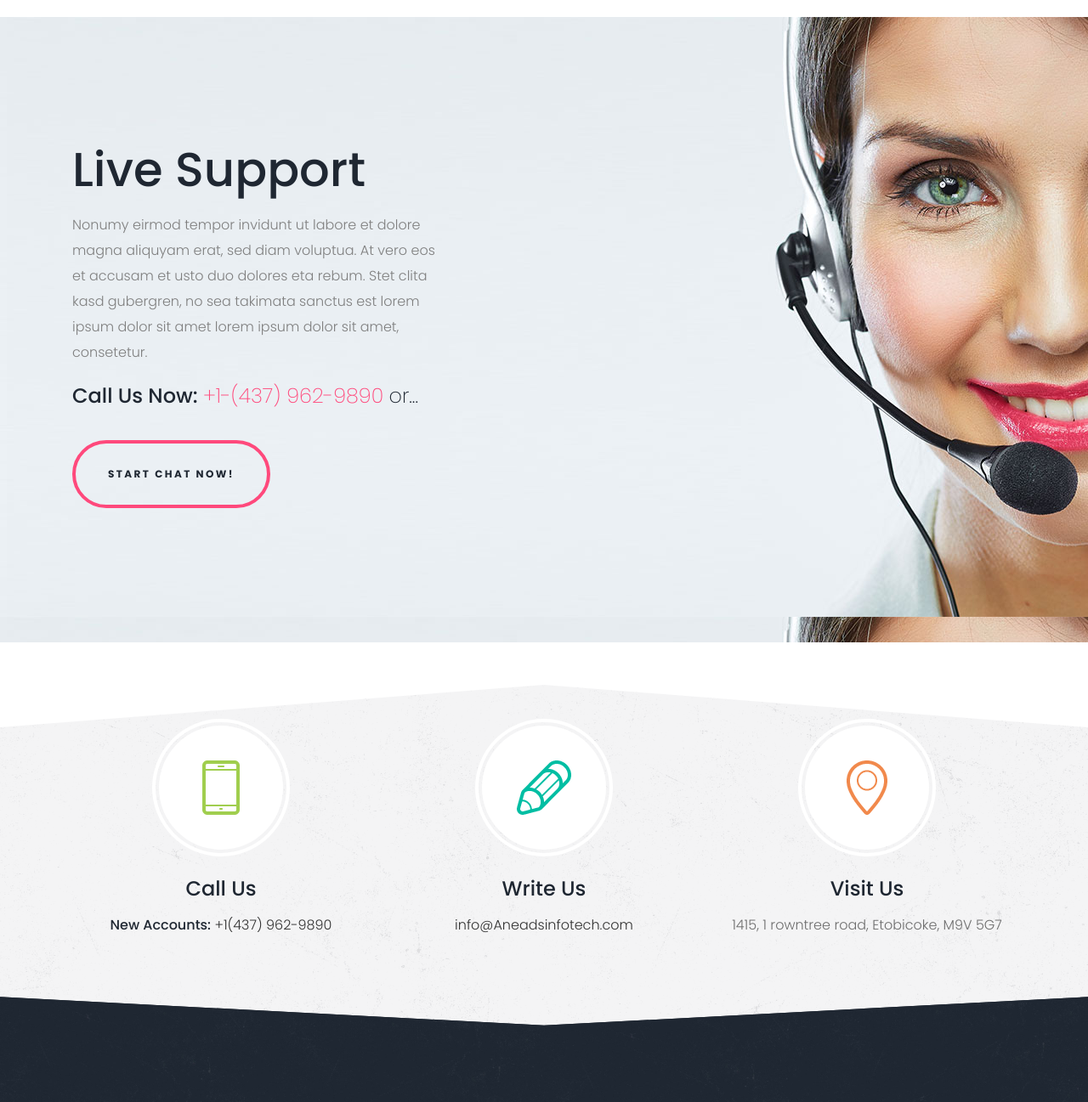
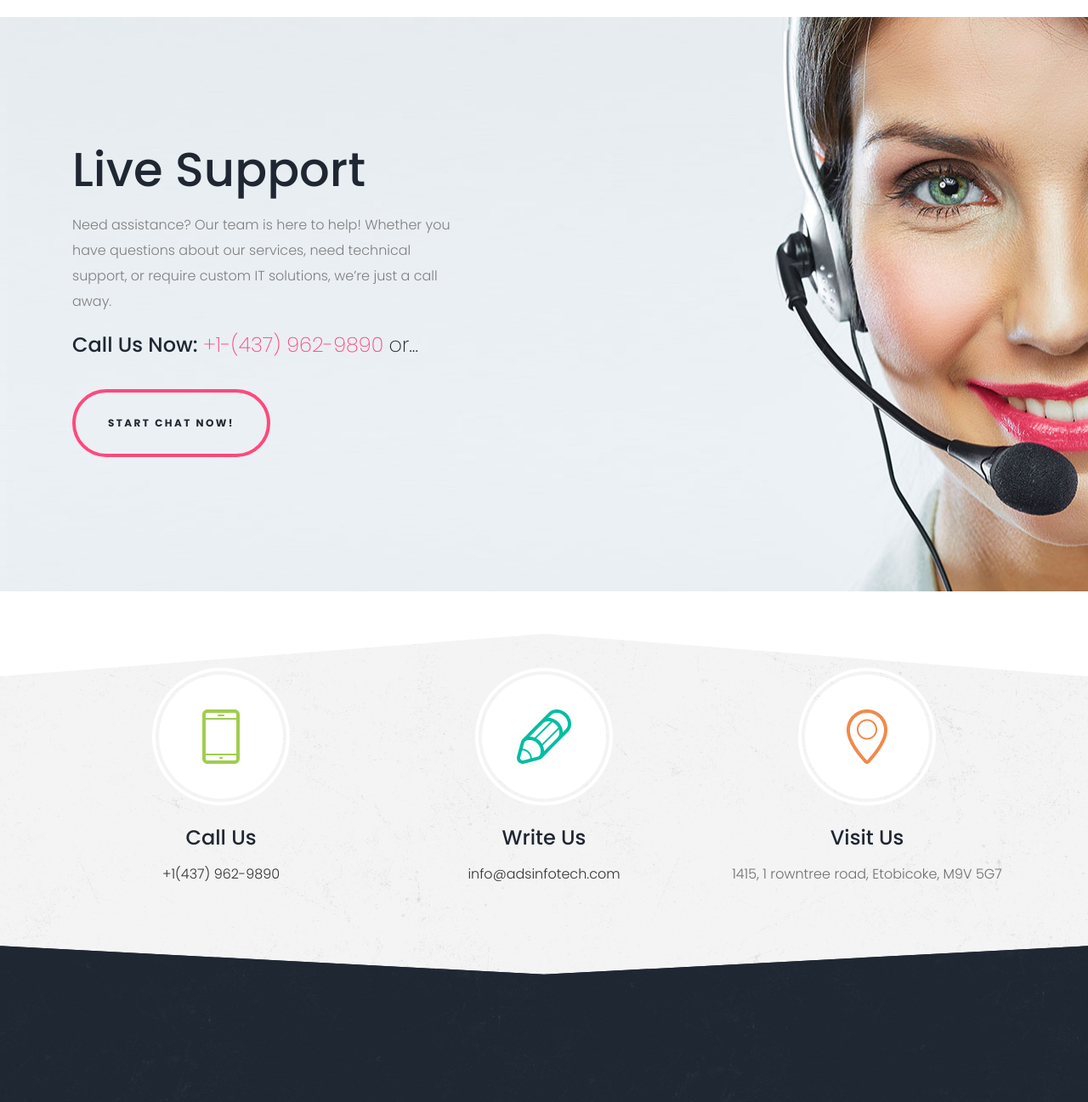
Before and after one commit to CoderAnshul/adsinfotech, a plain HTML site: page contact.html in a window 1280 px wide. Shown: the part 1035-2332 px from the top of the page at 85% size. Drawn offline with Linux system fonts and the light colour scheme.

Commit message:
Update contact information and improve service description in HTML files

```diff
--- a/contact.html
+++ b/contact.html
@@ -214,8 +214,7 @@
 					Live Support
 				</h1>
 				<p>
-					Nonumy eirmod tempor invidunt ut labore et dolore magna aliquyam erat, sed diam voluptua. At vero eos et accusam et usto duo dolores eta rebum. Stet clita kasd gubergren, no sea takimata sanctus est lorem ipsum dolor sit amet lorem ipsum dolor sit amet,
-					consetetur.
+					Need assistance? Our team is here to help! Whether you have questions about our services, need technical support, or require custom IT solutions, we’re just a call away.
 				</p>
 				<h6>
 					Call Us Now:
@@ -247,7 +246,7 @@
 								Call Us
 							</h6>
 							<p>
-								<a href="tel:+1(437) 962-9890"><strong>New Accounts:</strong> +1(437) 962-9890</a>
+								<a href="tel:+1(437) 962-9890"><strong> </strong> +1(437) 962-9890</a>
 								<br>
 								<!-- <a href="tel:+19540244038"><strong>Support:</strong> +19540244038</a> -->
 							</p>
@@ -262,7 +261,7 @@
 								Write Us
 							</h6>
 							<p>
-								<a href="mailto:info@themntech.com" class="__cf_email__" >info@Aneadsinfotech.com</a>
+								<a href="mailto:info@themntech.com" class="__cf_email__" >info@adsinfotech.com</a>
 								<br>
 								<!-- <a href="mailto:support@themntech.com" class="__cf_email__" >support@themntech.com</a> -->
 							</p>
```
Also changed, not shown: about.html (+2 -2 lines), index-2.html (+3 -3 lines), index.html (+3 -3 lines), our-works.html (+4 -4 lines), services.html (+2 -2 lines).
